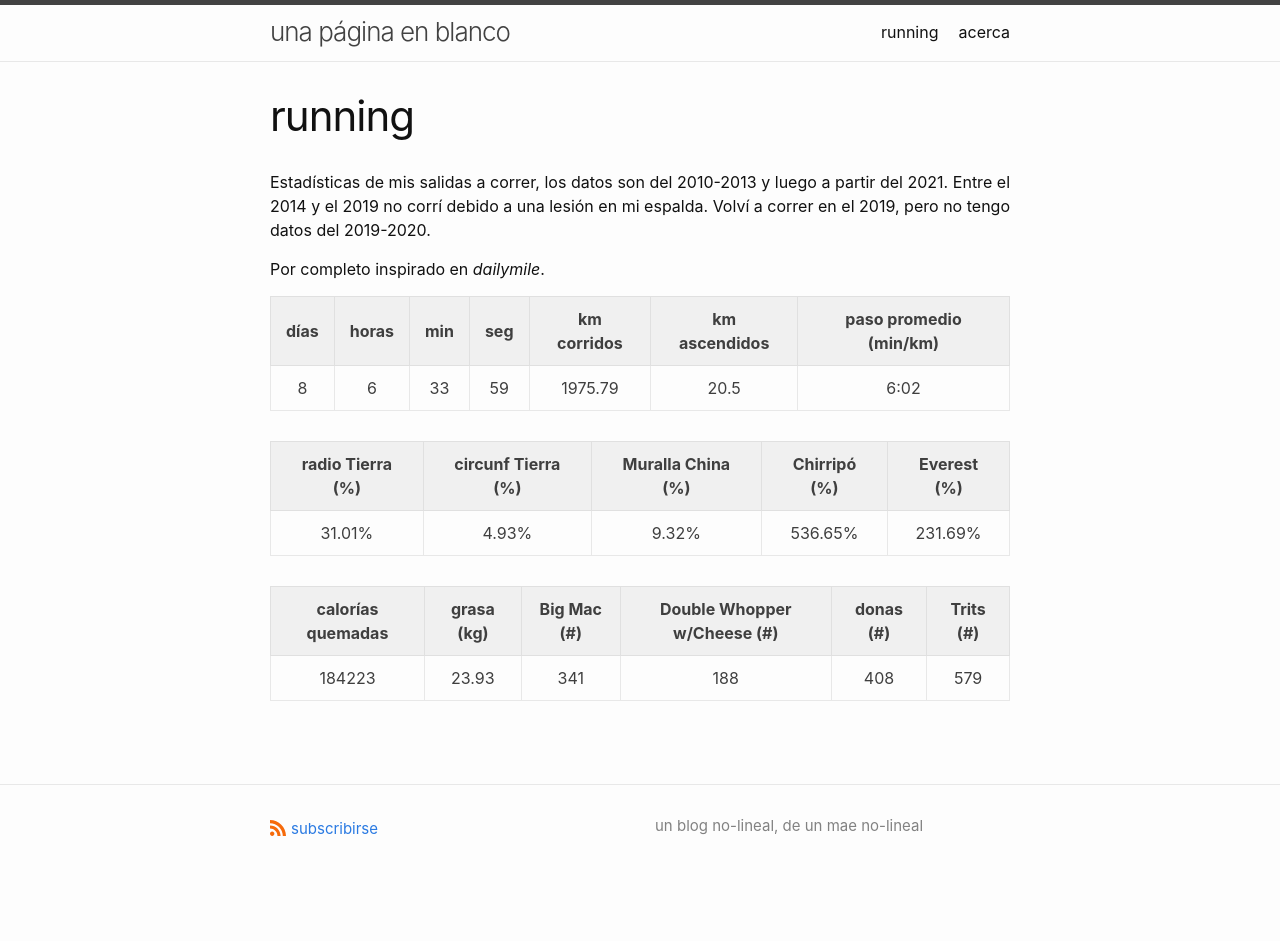
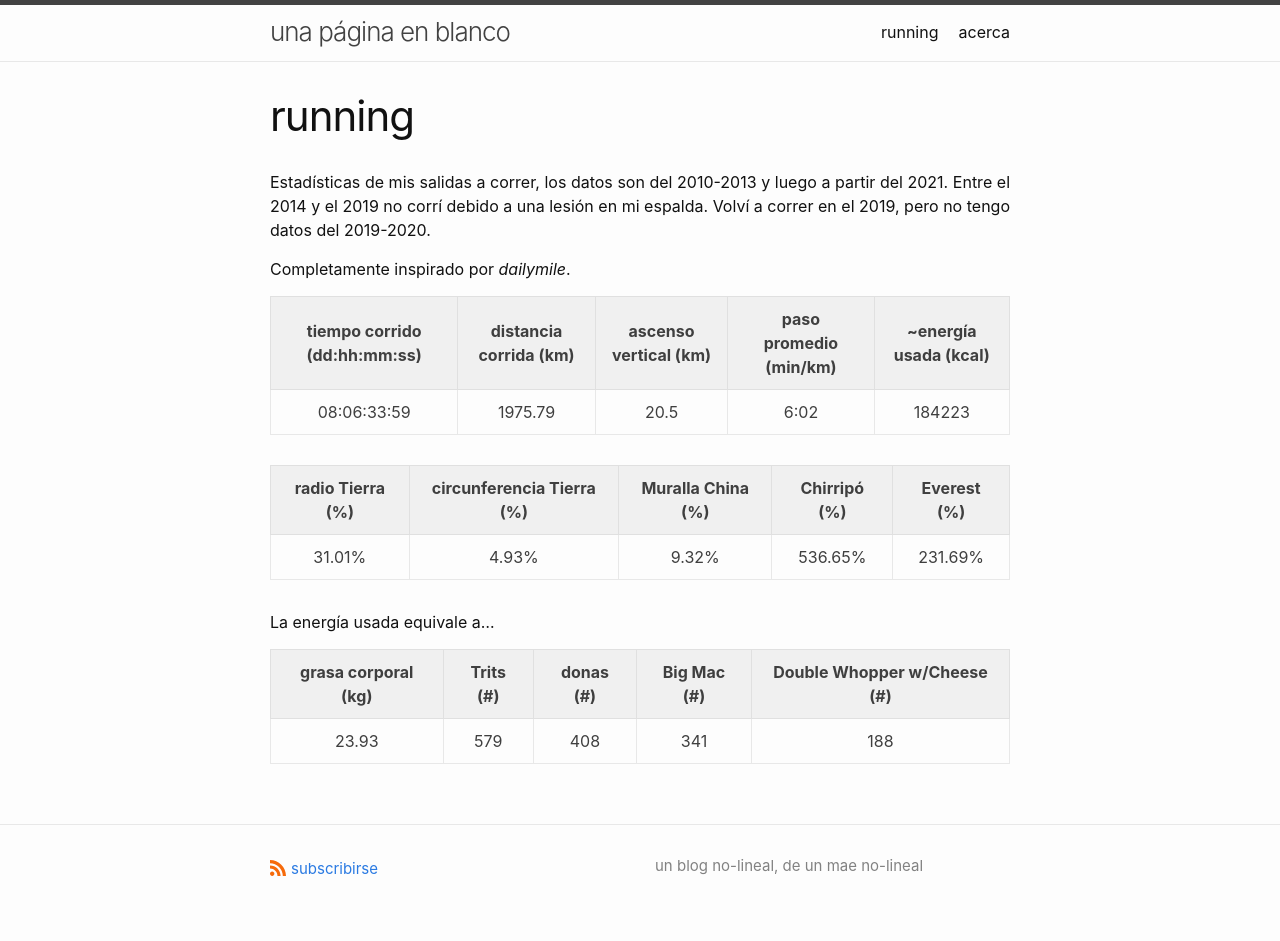
Before and after one commit to eguevaralopez/eguevaralopez.github.io, a Jekyll site: the page built from running.md, in a window 1280 px wide. Built offline with Jekyll 4.4.1, drawn with Linux system fonts in a browser that asks for light colours; before the commit the page ends 900 px from its top, so only the background shows below that.

Commit message:
arreglar running stats

```diff
--- a/running.md
+++ b/running.md
@@ -6,17 +6,18 @@ permalink: /running/
 <style>body {text-align: justify}</style>
 Estadísticas de mis salidas a correr, los datos son del 2010-2013 y luego a partir del 2021. Entre el 2014 y el 2019 no corrí debido a una lesión en mi espalda. Volví a correr en el 2019, pero no tengo datos del 2019-2020.
 
-Por completo inspirado en *dailymile*.
+Completamente inspirado por *dailymile*.
 
-| días | horas | min| seg| km corridos| km ascendidos| paso promedio (min/km) |
-|:----:|:-----:|:--:|:--:|:----------:|:------------:|:-------------:|
-| 8    |	6     |	33	| 59	| 1975.79	   | 20.5	        | 6:02	         |
+| tiempo corrido (dd:hh:mm:ss) | distancia corrida (km) | ascenso vertical (km) | paso promedio (min/km) | ~energía usada (kcal) |
+|:----------------------------:|:----------------------:|:---------------------:|:----------------------:|:---------------------:|
+| 08:06:33:59                  | 1975.79                | 20.5                  | 6:02                   | 184223                |
 
+| radio Tierra (%) | circunferencia Tierra (%) | Muralla China (%) | Chirripó (%) | Everest (%) |
+|:----------------:|:-------------------------:|:-----------------:|:------------:|:-----------:|
+| 31.01%           | 4.93%                     | 9.32%             | 536.65%      | 231.69%     |
 
-| radio Tierra (%)| circunf Tierra (%)| Muralla China (%)| Chirripó (%)| Everest (%)|
-|:---------------:|:-----------------:|:----------------:|:-----------:|:----------:|
-| 31.01%          |	4.93%	            | 9.32%	           | 536.65%     |	231.69%    |
+La energía usada equivale a...
 
-| calorías quemadas | grasa (kg) | Big Mac (#)| Double Whopper w/Cheese (#)| donas (#)| Trits (#) |
-|:-----------------:|:----------:|:----------:|:--------------------------:|:--------:|:---------:|
-| 184223            |	23.93      |	341       | 188	                       | 408      | 579       |
+| grasa corporal (kg) | Trits (#) | donas (#) | Big Mac (#) | Double Whopper w/Cheese (#) |
+|:-------------------:|:---------:|:---------:|:-----------:|:---------------------------:|
+| 23.93               | 579       | 408       | 341         | 188                         |
```
